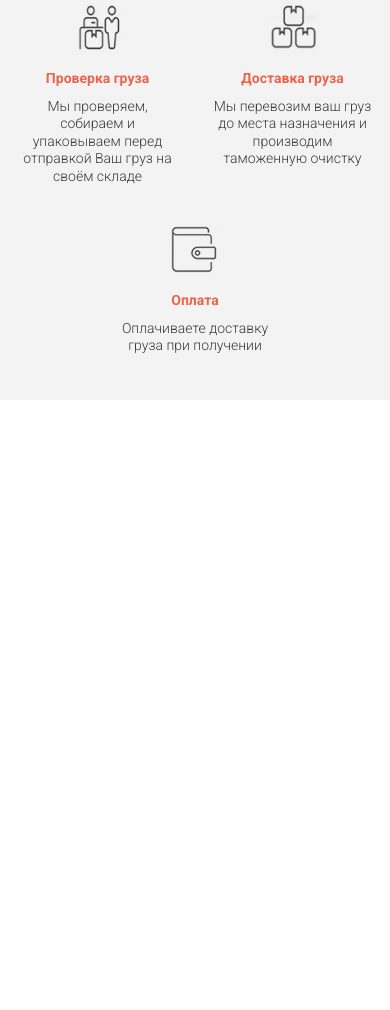
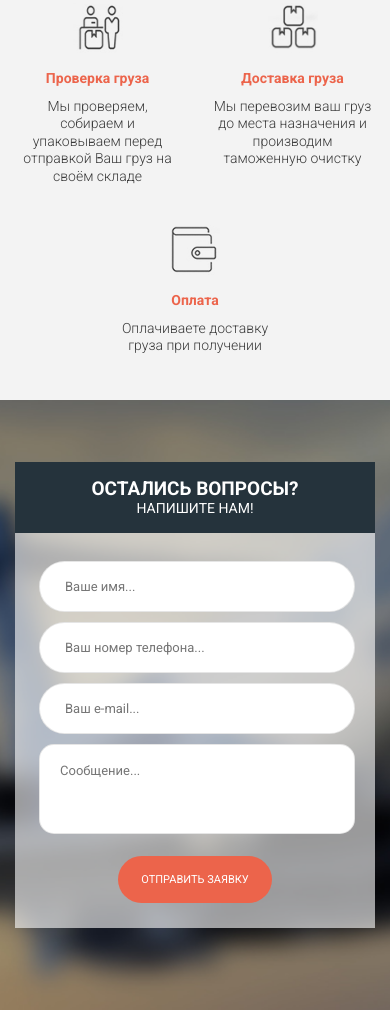
Before and after one commit to anastasiarebr/cargo, a website: page src/index.html in a window 390 px wide. Shown: the part 7974-8984 px from the top of the page. Before the commit the page ends 8374 px from the top, so only its background shows below. Drawn offline with nearby package versions, Linux system fonts and the light colour scheme; files that its build step writes are made by us from their sources; files whose address does not match are found by name.

Commit message:
questions + mobile

```diff
--- a/src/index.html
+++ b/src/index.html
@@ -331,7 +331,7 @@
                         Мы перевозим ваш груз до места назначения и производим таможенную очистку
                     </div>
                 </div>
-                <div class="col-md-3 col-sm-4 offset-sm-4 col-6 offset-3  scheme__item">
+                <div class="col-md-3 col-sm-4 offset-sm-4 offset-md-0 col-6 offset-3  scheme__item">
                     <img src="icons/scheme/payment.png" alt="icon" class="scheme__img">
                     <div class="scheme__title">
                         Оплата
@@ -344,6 +344,42 @@
         </div>
     </section>
 
+    <section class="questions">
+        <div class="container">
+            <div class="questions__wrapper">
+                <div class="questions__wrapper-header">
+                    <h2 class="title title_fz26 questions__title">Остались вопросы?</h2>
+                    <div class="questions__subtitle">
+                        Напишите нам!
+                    </div>
+                </div>
+                <div class="questions__wrapper-body">
+                    <form action="#" class="questions__form">
+                        <div class="questions__inputs">
+                            <div class="questions__inputs-input">
+                                <input required id="name" name="name" type="text" placeholder="Ваше имя...">
+                            </div>
+                            <div class="questions__inputs-input">
+                                <input required id="phone" name="phone" type="phone" placeholder="Ваш номер телефона...">
+                            </div>
+                            <div class="questions__inputs-input">
+                                <input required id="email" name="email" type="email" placeholder="Ваш e-mail...">
+                            </div>
+                            <div class="questions__inputs-textarea">
+                                <textarea required name="comment" id="comment" placeholder="Сообщение..." cols="100%" ></textarea>
+                            </div>
+                        </div>
+
+
+                            <button class="btn questions__btn">отправить заявку</button>
+
+
+                    </form>
+                </div>
+            </div>
+        </div>
+    </section>
+
     <script src="js/script.js"></script>
 </body>
 </html>
--- a/src/sass/blocks/_media.scss
+++ b/src/sass/blocks/_media.scss
@@ -75,6 +75,11 @@
     .scheme{
         &__subtitle{
             font-size: 14px;
+        }
+    }
+    .questions{
+        &__wrapper{
+            margin: 0;
         }
     }
 }
@@ -205,6 +210,23 @@
             }
         }
     }
+    .questions{
+        &__inputs{
+            grid-template-columns: 1fr;
+            grid-template-rows: repeat(3, auto) auto;
+            &-input{
+                input{
+                    margin-top: 10px;
+                }
+            }
+            &-textarea{
+                grid-column: 1 / 2;
+                textarea{
+                    height: 90px;
+                }
+            }
+        }
+    }
 }
 
 @media (max-width:  575px){
@@ -264,6 +286,7 @@
                     margin-top: 10px;
                 }
             }
+
         }
     }
     .btn{
@@ -274,6 +297,9 @@
             font-size: 14px;
         }
     }
-
-
+    .questions{
+        &__inputs{
+            margin: 0 20px;
+        }
+    }
 }
--- /dev/null
+++ b/src/sass/blocks/_questions.scss
@@ -0,0 +1,82 @@
+.questions{
+    padding: 62px 0 82px 0;
+    background: url('../img/plane_bg.jpg') center (center / cover) no-repeat;
+    min-height: 440px;
+    &__wrapper{
+        margin: 0 120px;
+        &-header{
+            display: block;
+            // height: 70px;
+            background-color: $form-color;
+            padding: 20px 0;
+        }
+        &-body{
+            display: block;
+            padding: 18px 0 25px 0;
+            background-color: rgba(255, 255, 255, 0.6);
+        }
+    }
+    &__title{
+        font-size: 19px;
+        color: rgb(255, 255, 255);
+        font-weight: bold;
+        text-transform: uppercase;
+        line-height: 13px;
+        text-align: center;
+
+    }
+    &__subtitle{
+        font-size: 14px;
+        color: rgb(255, 255, 255);
+        text-transform: uppercase;
+        text-align: center;
+        line-height: 10px;
+    }
+    &__btn{
+        display: block;
+        width: auto;
+        margin: 0 auto;
+        margin-top: 15px;
+
+    }
+
+    &__inputs{
+        display: grid;
+        grid-template-columns: 1fr 1fr 1fr;
+        grid-template-rows: 46px auto;
+        margin: 0 40px;
+        &-input{
+            padding: 0 2px;
+            input{
+                width: 100%;
+                border: 1px solid rgba(0, 0, 0, 0.1);
+                border-radius: 30px;
+                margin: 0 2px;
+                padding-left: 25px;
+                font-size: 13px;
+                color: rgba(16, 16, 16, 0.702);
+                line-height: 47px;
+            }
+
+        }
+        &-textarea{
+            grid-column: 1 / 4;
+            padding: 0 2px;
+            margin-top: 10px;
+            textarea{
+                width: 100%;
+                height: 74px;
+                border: 1px solid rgba(0, 0, 0, 0.1);
+                border-radius: 15px;
+                margin: 0 2px;
+                padding-left: 20px;
+                font-size: 13px;
+                color: rgba(16, 16, 16, 0.702);
+                line-height: 47px;
+                resize: none;
+            }
+
+        }
+    }
+
+}
--- a/src/sass/style.scss
+++ b/src/sass/style.scss
@@ -18,5 +18,6 @@
 @import 'blocks/price';
 @import 'blocks/consultation';
 @import 'blocks/scheme';
+@import 'blocks/questions';
 
 @import 'blocks/media';
```
Also changed, not shown: dist/css/style.min.css, dist/index.html.
